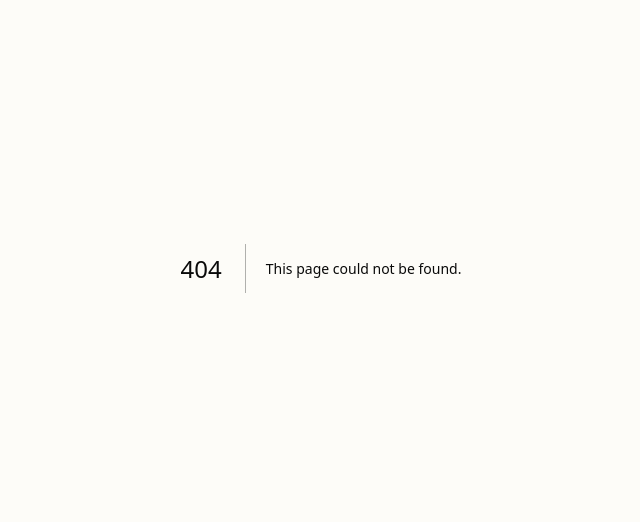
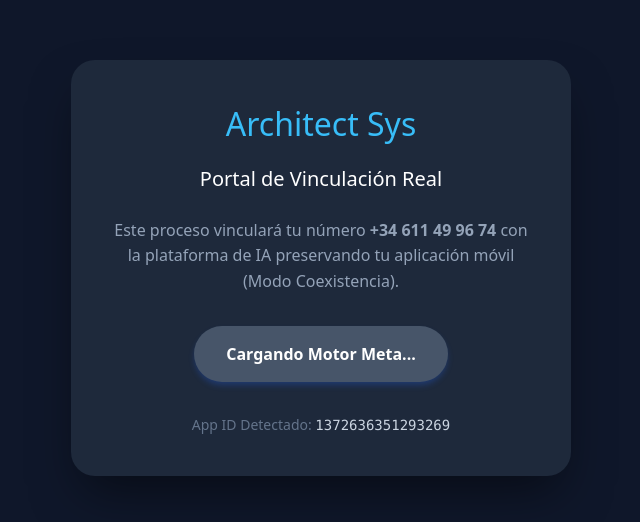
Before and after one commit to klarx94-Architect/architect-landing-hosteleria, a Next.js app: page /admin-architect/onboarding in a window 1280 px wide. Before the commit this address had no page. Shown: the part 132-654 px from the top of the page, without its empty margins (319-959 px from the left). Built offline with nearby package versions, Linux system fonts and the light colour scheme.

Commit message:
Onboarding: Add custom WhatsApp Embedded Signup portal for Coexistence mode

```diff
--- /dev/null
+++ b/src/app/admin-architect/onboarding/page.tsx
@@ -0,0 +1,115 @@
+'use client';
+import { useEffect, useState } from 'react';
+
+/**
+ * Architect Sys - Portal de Onboarding Profesional
+ * Este portal permite la vinculación de WhatsApp en modo coexistencia (App + API).
+ */
+export default function OnboardingPage() {
+  const appId = '1372636351293269';
+  const [loading, setLoading] = useState(true);
+
+  useEffect(() => {
+    // Inicialización del SDK de Facebook
+    (window as any).fbAsyncInit = function() {
+      (window as any).FB.init({
+        appId: appId,
+        cookie: true,
+        xfbml: true,
+        version: 'v19.0'
+      });
+      setLoading(false);
+    };
+
+    // Carga dinámica del script del SDK
+    const script = document.createElement('script');
+    script.src = "https://connect.facebook.net/es_ES/sdk.js";
+    script.async = true;
+    script.defer = true;
+    script.crossOrigin = "anonymous";
+    document.body.appendChild(script);
+  }, []);
+
+  const launchWhatsAppSignup = () => {
+    if (!(window as any).FB) return alert('El SDK de Facebook no ha cargado aún.');
+
+    (window as any).FB.login((response: any) => {
+      if (response.authResponse) {
+        // En un flujo real, aquí llamaríamos a una API para guardar el token
+        console.log('Respuesta de Autenticación:', response);
+        alert('¡Vinculación completada con éxito! Ahora puedes cerrar esta ventana y revisar tu panel de WhatsApp Manager para ver el Phone ID.');
+      } else {
+        alert('Se canceló el proceso o hubo un error en la autenticación.');
+      }
+    }, {
+      // Permisos necesarios para gestionar WhatsApp y enviar mensajes
+      scope: 'whatsapp_business_management,whatsapp_business_messaging',
+      // Configuración de Embedded Signup para coexistencia
+      extras: {
+        feature: 'whatsapp_embedded_signup',
+        setup: {
+          // Meta detectará automáticamente el estado del número en la App Business
+        }
+      }
+    });
+  };
+
+  return (
+    <div style={{
+      display: 'flex',
+      flexDirection: 'column',
+      alignItems: 'center',
+      justifyContent: 'center',
+      minHeight: '100vh',
+      backgroundColor: '#0f172a',
+      color: 'white',
+      fontFamily: 'system-ui, sans-serif',
+      padding: '20px',
+      textAlign: 'center'
+    }}>
+      <div style={{
+        backgroundColor: '#1e293b',
+        padding: '40px',
+        borderRadius: '24px',
+        boxShadow: '0 25px 50px -12px rgba(0, 0, 0, 0.5)',
+        maxWidth: '500px'
+      }}>
+        <h1 style={{ fontSize: '2rem', marginBottom: '1rem', color: '#38bdf8' }}>
+          Architect Sys
+        </h1>
+        <h2 style={{ fontSize: '1.25rem', marginBottom: '1.5rem' }}>
+          Portal de Vinculación Real
+        </h2>
+        <p style={{ color: '#94a3b8', lineHeight: '1.6', marginBottom: '2rem' }}>
+          Este proceso vinculará tu número <strong>{`+34 611 49 96 74`}</strong> con la plataforma de IA
+          preservando tu aplicación móvil (Modo Coexistencia).
+        </p>
+
+        <button
+          onClick={launchWhatsAppSignup}
+          disabled={loading}
+          style={{
+            backgroundColor: loading ? '#475569' : '#2563eb',
+            color: 'white',
+            border: 'none',
+            padding: '16px 32px',
+            borderRadius: '9999px',
+            fontSize: '1rem',
+            fontWeight: 'bold',
+            cursor: loading ? 'not-allowed' : 'pointer',
+            transition: 'all 0.2s cubic-bezier(0.4, 0, 0.2, 1)',
+            boxShadow: '0 4px 6px -1px rgba(37, 99, 235, 0.3)'
+          }}
+          onMouseOver={(e) => !loading && (e.currentTarget.style.backgroundColor = '#1d4ed8')}
+          onMouseOut={(e) => !loading && (e.currentTarget.style.backgroundColor = '#2563eb')}
+        >
+          {loading ? 'Cargando Motor Meta...' : 'Vincular WhatsApp Real'}
+        </button>
+
+        <div style={{ marginTop: '2rem', fontSize: '0.875rem', color: '#64748b' }}>
+          App ID Detectado: <code style={{ color: '#cbd5e1' }}>{appId}</code>
+        </div>
+      </div>
+    </div>
+  );
+}
```
